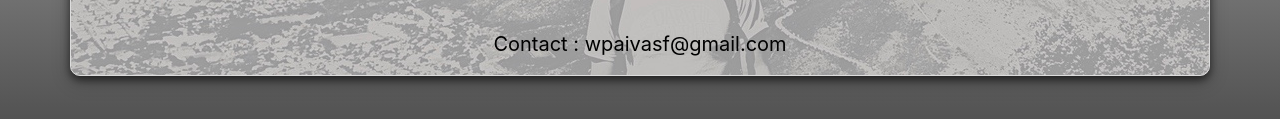
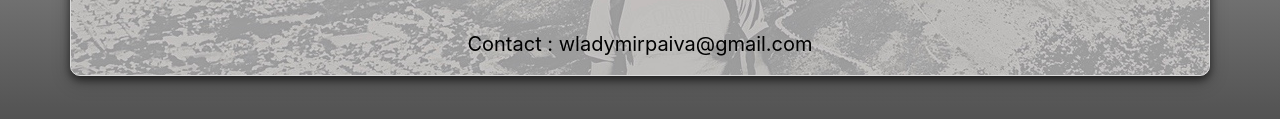
Before and after one commit to WladSF/Portfolio, a website with bundled scripts: page index.html in a window 1280 px wide. Shown: the part 2434-2553 px from the top of the page. Built offline with nearby package versions, Linux system fonts and the light colour scheme.

Commit message:
Fixed email

```diff
--- a/index.html
+++ b/index.html
@@ -236,7 +236,7 @@
           Download CV
         </a>
         <div class=contact>
-        <p>Contact : wpaivasf@gmail.com</p>
+        <p>Contact : wladymirpaiva@gmail.com</p>
         </div>
       </div>
     </div>
```
